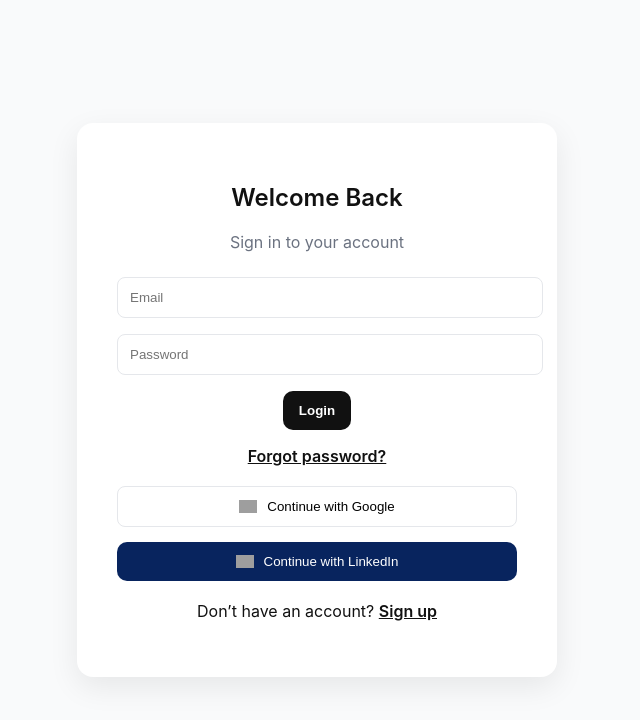
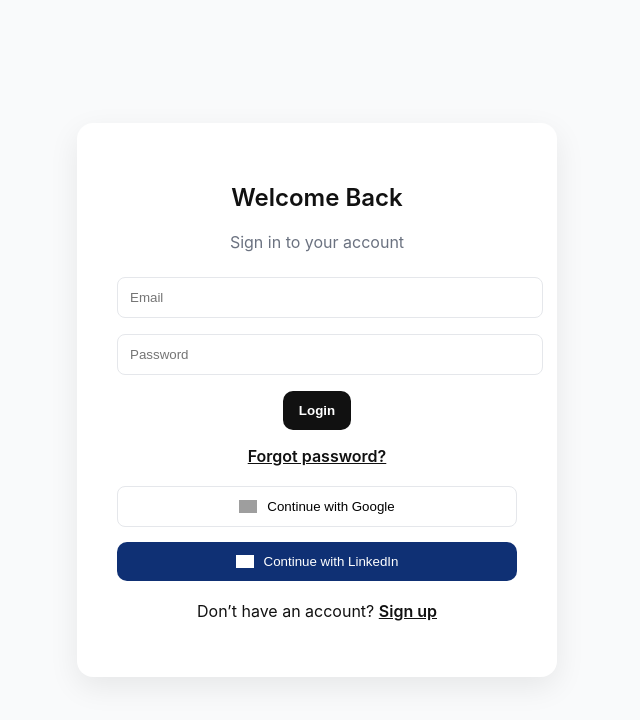
Before and after one commit to aparnask2005/white-matrix-voting, a Next.js app: page /login in a window 1280 px wide. In both pictures the pointer is over the button "Continue with LinkedIn". Shown: the top 720 px of the page, without its empty margins (323-963 px from the left). Built offline with nearby package versions, Linux system fonts and the light colour scheme; grey boxes are pictures that could not be loaded.

Commit message:
UI polish

```diff
--- a/styles/buttons.module.css
+++ b/styles/buttons.module.css
@@ -34,6 +34,10 @@ width: 100%;
   font-weight: 500;
   cursor: pointer;
 }
+.linkedin img {
+  filter: brightness(0) invert(1);
+}
+
 .google {
   width: 100%;
   padding: 12px;
@@ -50,8 +54,8 @@ width: 100%;
 }
 
 .linkedin:hover {
-  background: #08245e;
+  background: #0f3074;
 }
 .google:hover {
-  background: #bec0c7;
+  background: #d0d1d6;
 }
```
